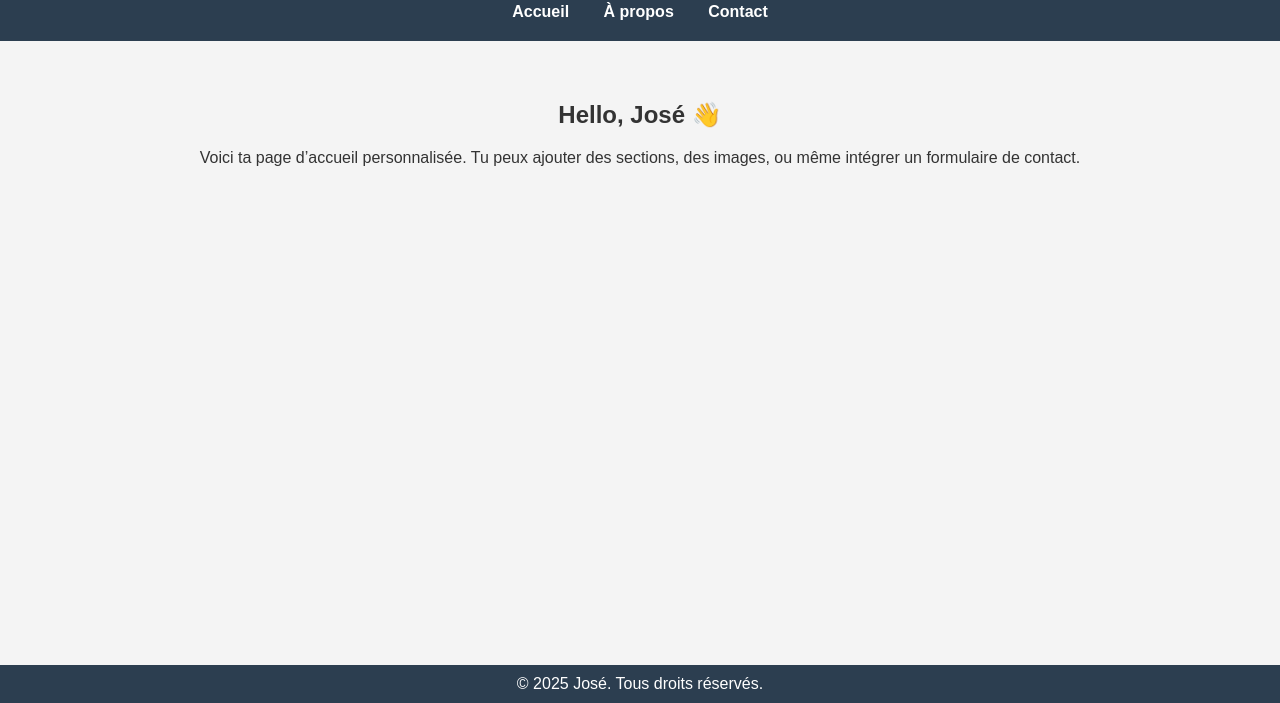
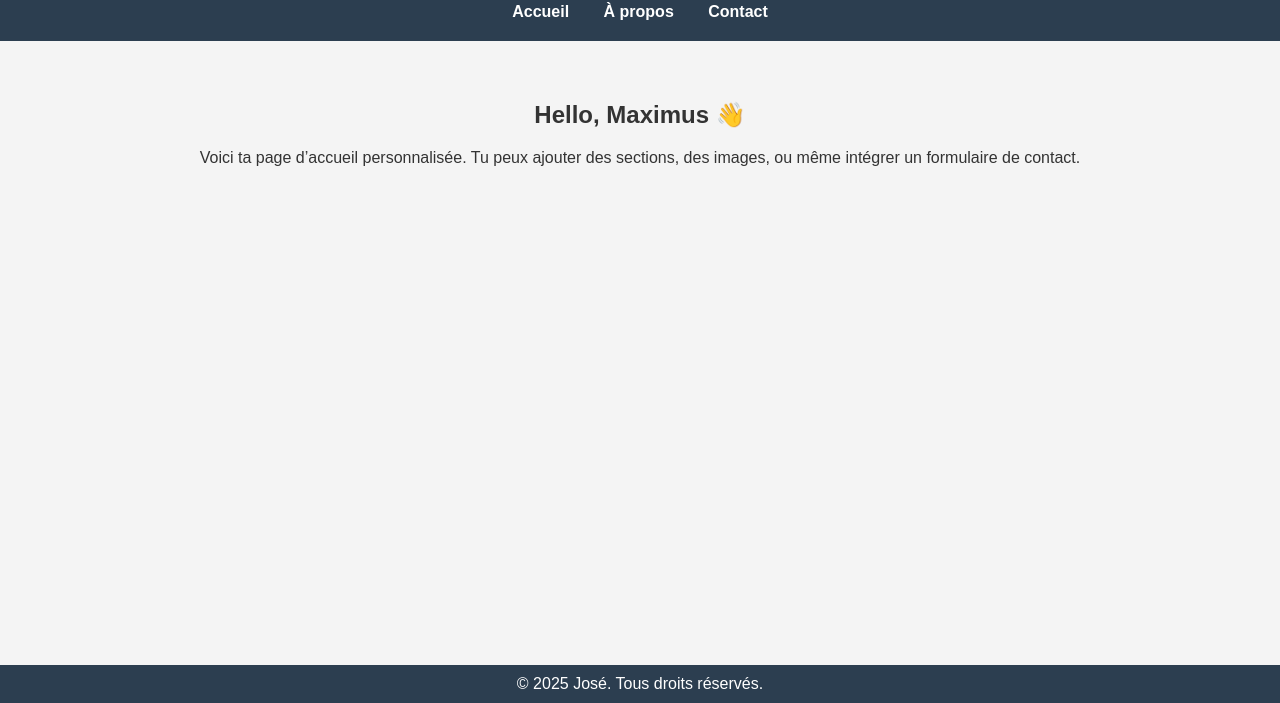
Before and after one commit to Maximus-pixel/3D-Lab, a plain HTML site: page index.html in a window 1280 px wide. Shown: the part 97-800 px from the top of the page. Drawn offline with Linux system fonts and the light colour scheme.

Commit message:
Update index.html

```diff
--- a/index.html
+++ b/index.html
@@ -3,7 +3,7 @@
 <head>
   <meta charset="UTF-8">
   <meta name="viewport" content="width=device-width, initial-scale=1">
-  <title>Bienvenue chez José</title>
+  <title>Bienvenue chez Maximus</title>
   <style>
     body {
       font-family: Arial, sans-serif;
@@ -51,7 +51,7 @@
   </header>
 
   <section>
-    <h2>Hello, José 👋</h2>
+    <h2>Hello, Maximus 👋</h2>
     <p>Voici ta page d’accueil personnalisée. Tu peux ajouter des sections, des images, ou même intégrer un formulaire de contact.</p>
   </section>
 
```
